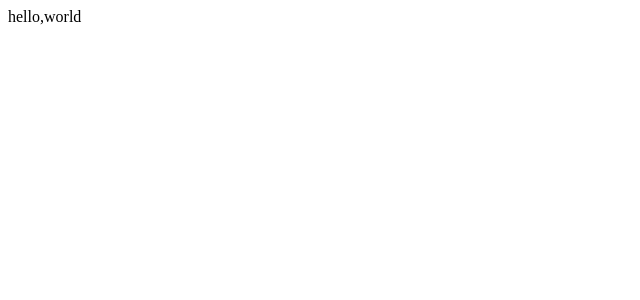
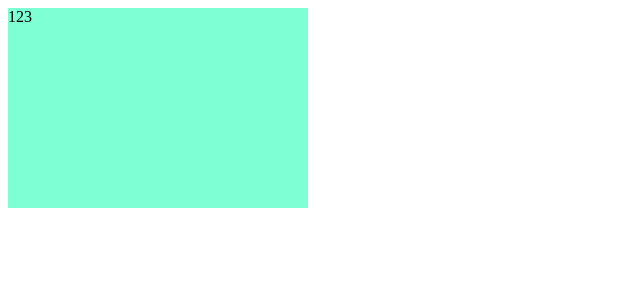
Before and after one commit to iwgyyyy/fall, a React (Vite) app: page / in a window 1280 px wide. Shown: the top 300 px of the page, without its empty margins (0-640 px from the left). Built offline with nearby package versions, Linux system fonts and the light colour scheme.

Commit message:
add eslint && css module

```diff
--- /dev/null
+++ b/src/components/card/Card.module.less
@@ -0,0 +1,5 @@
+.card {
+  width: 300px;
+  height: 200px;
+  background-color: aquamarine;
+}
--- /dev/null
+++ b/src/components/card/index.tsx
@@ -0,0 +1,12 @@
+import React from 'react'
+import styles from './Card.module.less'
+
+function Card (): React.ReactElement {
+  return (
+    <div className={styles.card}>
+      123
+    </div>
+  )
+}
+
+export default Card
--- /dev/null
+++ b/src/hooks/index.ts
@@ -0,0 +1 @@
+export default null
--- a/src/main.tsx
+++ b/src/main.tsx
@@ -1,6 +1,6 @@
 import React from 'react'
 import ReactDOM from 'react-dom/client'
-import App from './routes/App'
+import App from './routes/app'
 
 ReactDOM.createRoot(document.getElementById('root') as HTMLElement).render(
   <React.StrictMode>
--- a/src/routes/app.tsx
+++ b/src/routes/app.tsx
@@ -1,9 +1,12 @@
-function App() {
+import React from 'react'
+import Card from '../components/card'
+
+function App (): React.ReactElement {
   return (
     <div className="App">
-      hello,world
+      <Card />
     </div>
   )
 }
 
-export default App;
+export default App
--- a/tsconfig.json
+++ b/tsconfig.json
@@ -14,7 +14,9 @@
     "resolveJsonModule": true,
     "isolatedModules": true,
     "noEmit": true,
-    "jsx": "react-jsx"
+    "jsx": "react-jsx",
+    "noUnusedLocals": false,
+    "noUnusedParameters": false,
   },
   "include": ["src"],
   "references": [{ "path": "./tsconfig.node.json" }]
--- a/vite.config.ts
+++ b/vite.config.ts
@@ -1,7 +1,13 @@
 import { defineConfig } from 'vite'
 import react from '@vitejs/plugin-react'
 
-// https://vitejs.dev/config/
 export default defineConfig({
-  plugins: [react()]
+  plugins: [react()],
+  css: {
+    modules: {
+      scopeBehaviour: "local",
+      generateScopedName: '[name]__[local]___[hash:base64:5]',
+      localsConvention: 'camelCaseOnly',
+    }
+  }
 })
```
Also changed, not shown: package.json (+10 -1 lines), .eslintrc.cjs (added), global.d.ts (added), 1 other file (tests, documents, lock files or other folders).
